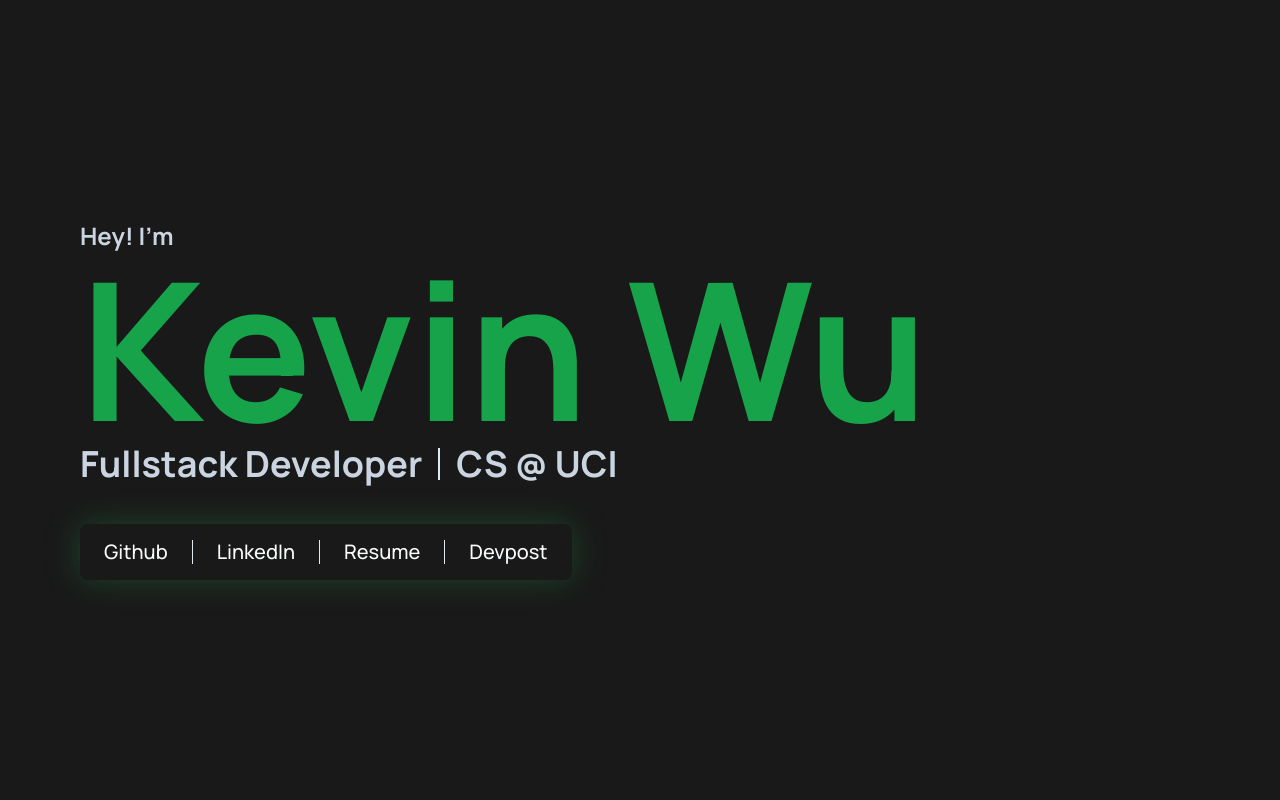
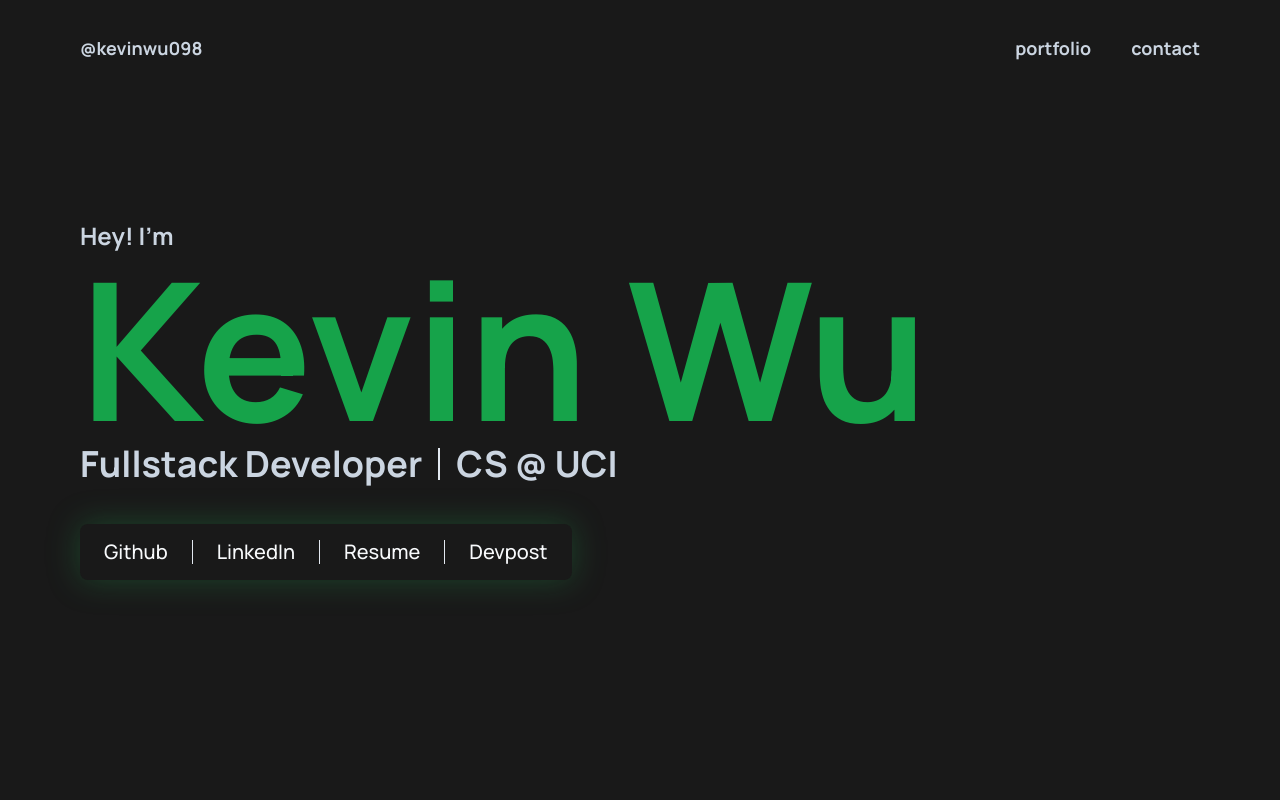
Before and after one commit to KevinWu098/website, a Next.js app: page / in a window 1280 px wide. Shown: the top 800 px of the page. Built offline with nearby package versions, Linux system fonts and the light colour scheme.

Commit message:
Update Header.tsx

```diff
--- a/src/components/Header.tsx
+++ b/src/components/Header.tsx
@@ -35,7 +35,7 @@ const Header = () => {
             <nav
                 className={cn(
                     "top-0 fixed inset-x-0 z-30 h-24 w-full max-w-[100vw] flex bg-transparent font-bold text-lg",
-                    showNav ? null : "opacity-0 pointer-events-none",
+                    showNav || scrollPos <= 96 ? null : "opacity-0 pointer-events-none",
                     "transition-all duration-500",
                     scrollPos > 96
                         ? "bg-[#191919] w-[100vw] bg-opacity-50"
```
